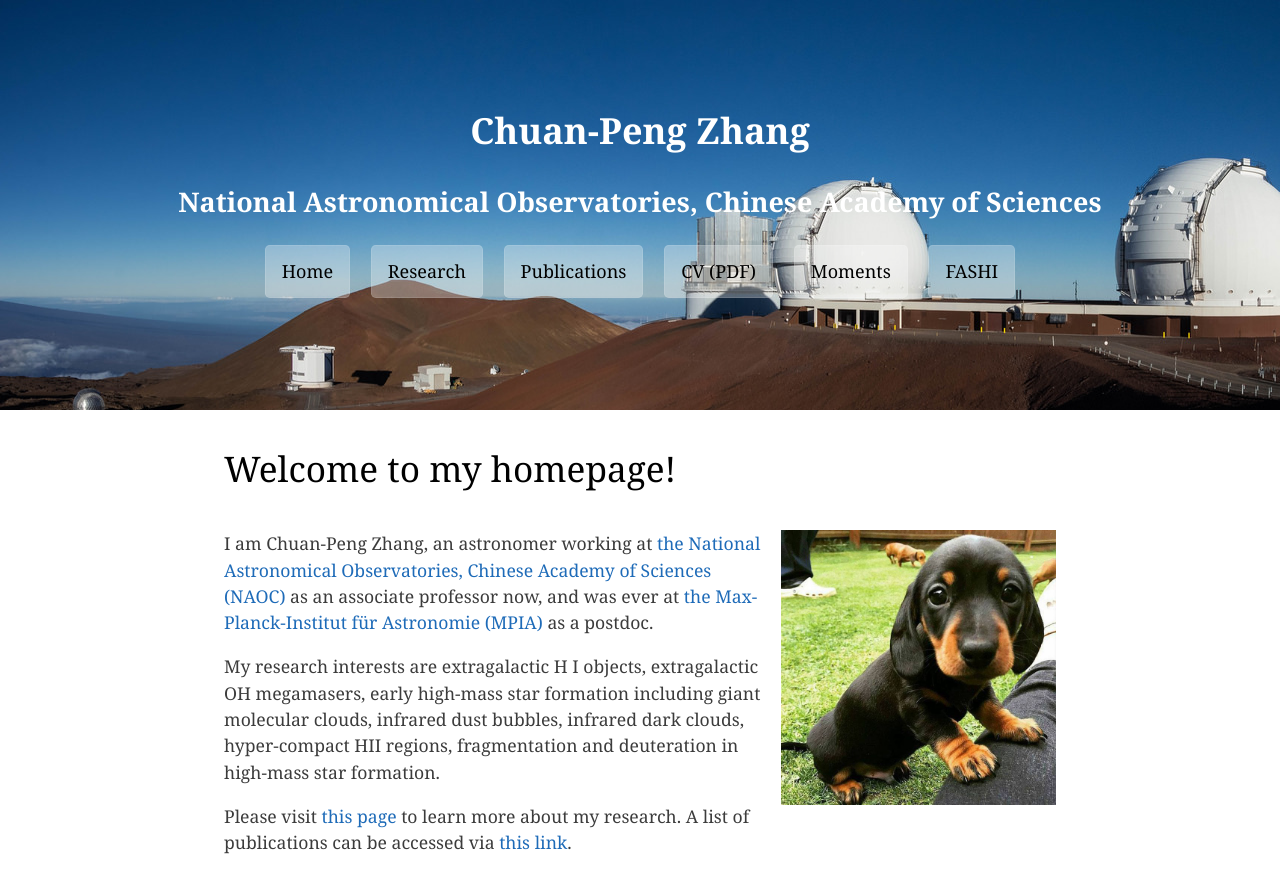
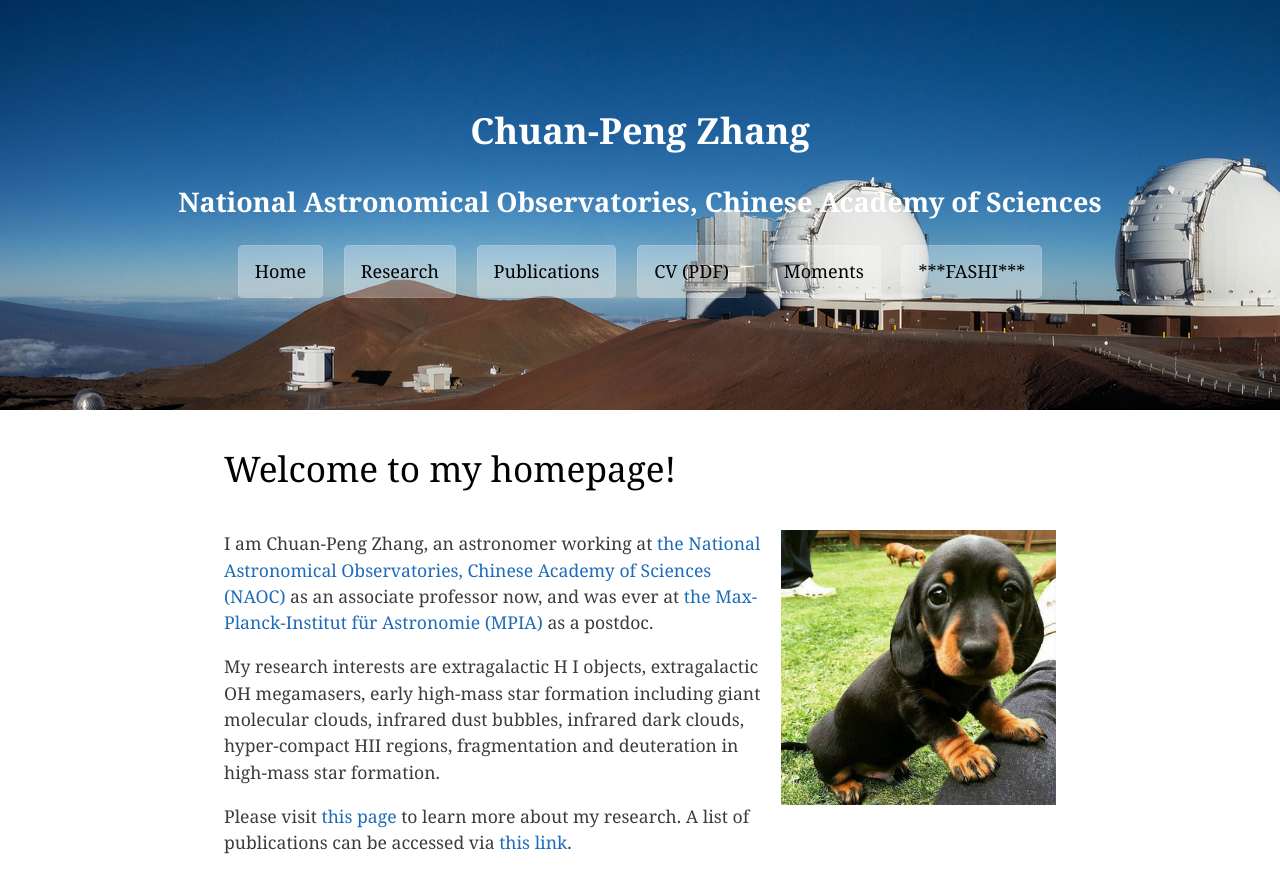
Before and after one commit to zcp521/zcp521.github.io, a Jekyll site: the page built from index.html, in a window 1280 px wide and 900 px high. Shown: the top 893 px of the window. Built offline with Jekyll 4.4.1, drawn with Linux system fonts in a browser that asks for light colours; the list of posts is cut into pages by our own code.

Commit message:
Update page-header.html

```diff
--- a/_includes/page-header.html
+++ b/_includes/page-header.html
@@ -6,5 +6,5 @@
   <a href={{ site.baseurl }}/pub.html class="btn">Publications</a>
   <a href={{ site.baseurl }}/cv/cv_cpzhang.pdf class="btn">CV (PDF)</a>
   <a href={{ site.baseurl }}/moments.html class="btn">Moments</a>
-  <a href={{ site.baseurl }}/fashi.html class="btn">FASHI</a>
+  <a href={{ site.baseurl }}/fashi.html class="btn">***FASHI***</a>
 </section>
```
